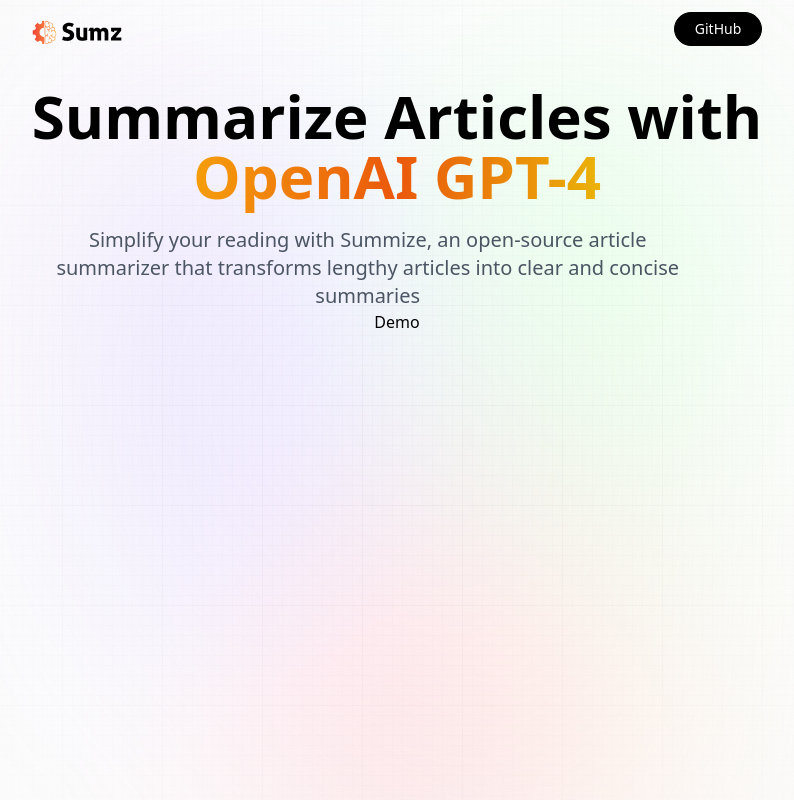
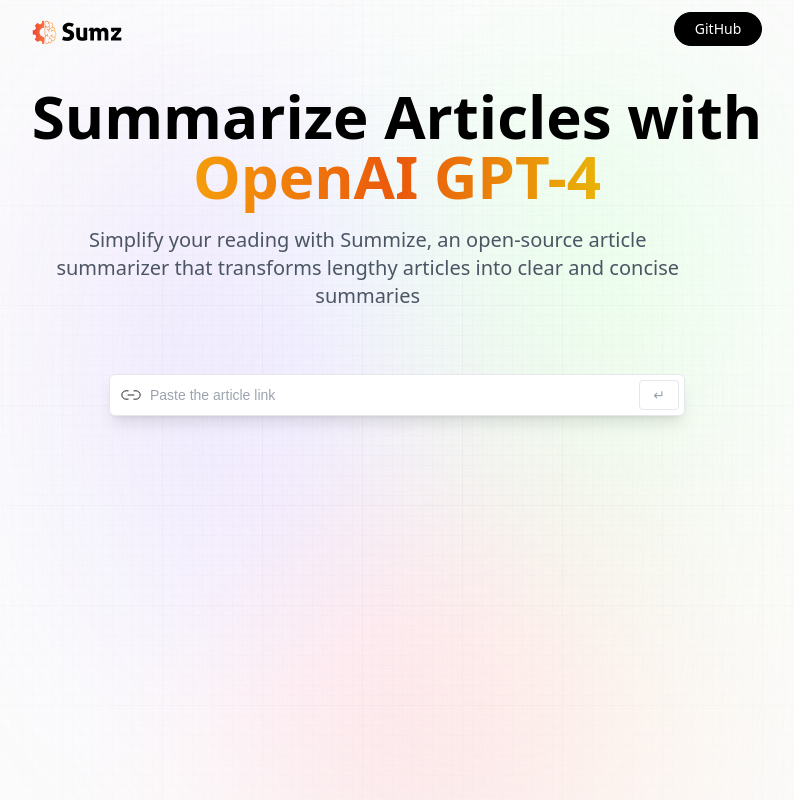
Before and after one commit to fahizp/AI_ARTICLE-SUMMARIZER-RAPIDAPI, a React (Vite) app: page / in a window 1280 px wide. Shown: the whole page, without its empty margins (243-1037 px from the left). Built offline with nearby package versions, Linux system fonts and the light colour scheme; a web font is replaced by a local one.

Commit message:
SET THE ARTICLE SEARCH FROM UI
build a style good from for to search the ai based article summarizer

```diff
--- a/src/App.css
+++ b/src/App.css
@@ -118,3 +118,19 @@
 .nav {
   @apply flex justify-between items-center w-full mb-10 pt-3
 }
+
+.search {
+  @apply flex flex-col w-full gap-2
+}
+
+.section {
+  @apply mt-16 w-full max-w-xl
+}
+
+.from {
+  @apply relative flex justify-center items-center
+}
+
+.demo-img {
+  @apply absolute left-0 my-2 ml-3 w-5
+}
--- a/src/components/Demo.tsx
+++ b/src/components/Demo.tsx
@@ -1,9 +1,47 @@
-import React from 'react'
+import React, { useState, useEffect } from "react";
+
+import { copy, linkIcon, loader, tick } from "../assets/index.ts";
 
 const Demo = () => {
   return (
-    <div>Demo</div>
-  )
+    <section className='section'>
+      {/* Search */}
+      <div className='search'>
+        <form
+          className='from'
+          // onSubmit={}
+        >
+          <img
+            src={linkIcon}
+            alt='link-icon'
+            className='demo-img'
+          />
+
+          <input
+            type='url'
+            placeholder='Paste the article link'
+            // value={}
+            // onChange={}
+            // onKeyDown={}
+            required
+            className='url_input peer'
+          />
+          <button
+            type='submit'
+            className='submit_btn peer-focus:border-gray-700 peer-focus:text-gray-700 '
+          >
+            <p>↵</p>
+          </button>
+        </form>
+
+        {/* Browse History */}
+
+
+      {/* Display Result */}
+
+      </div>
+    </section>
+  );
 }
 
 export default Demo
```
Also changed, not shown: src/assets/index.ts (renamed from src/assets/index.js).
